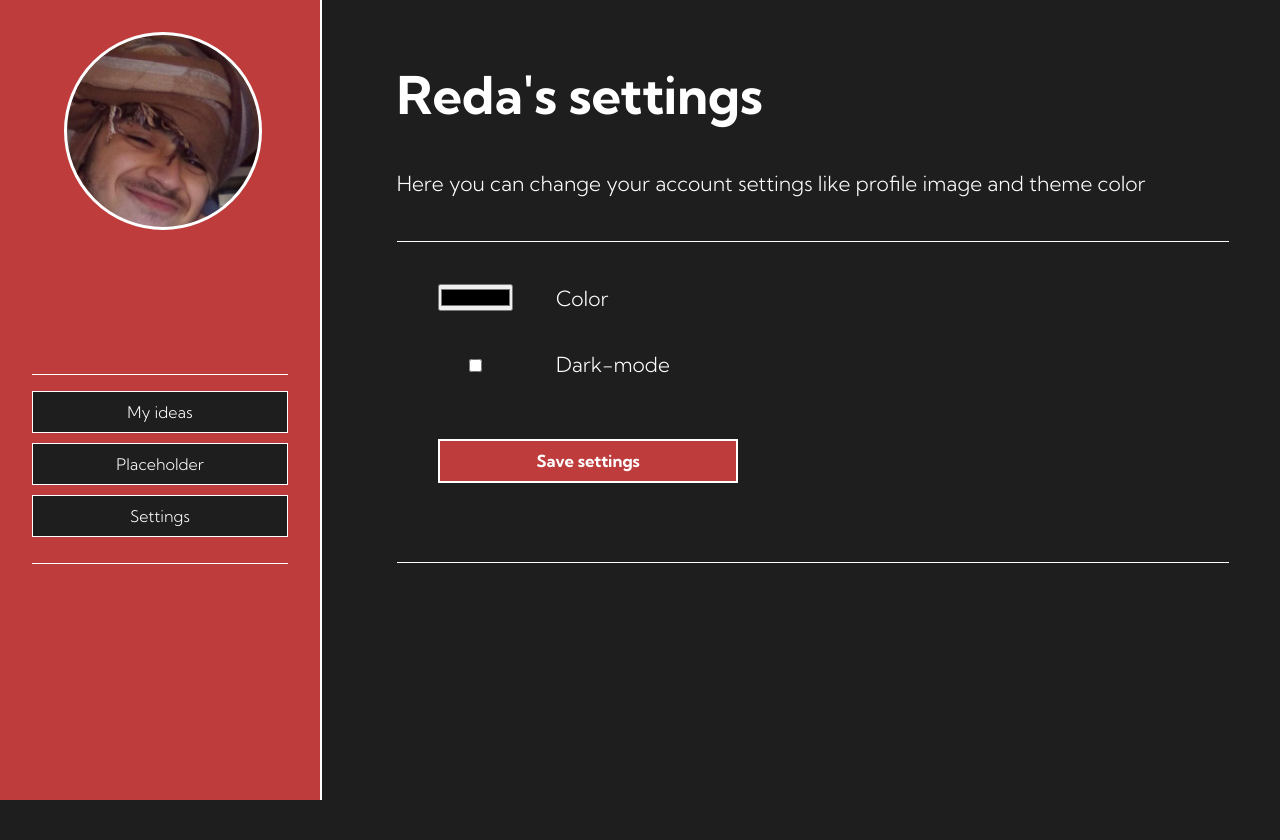
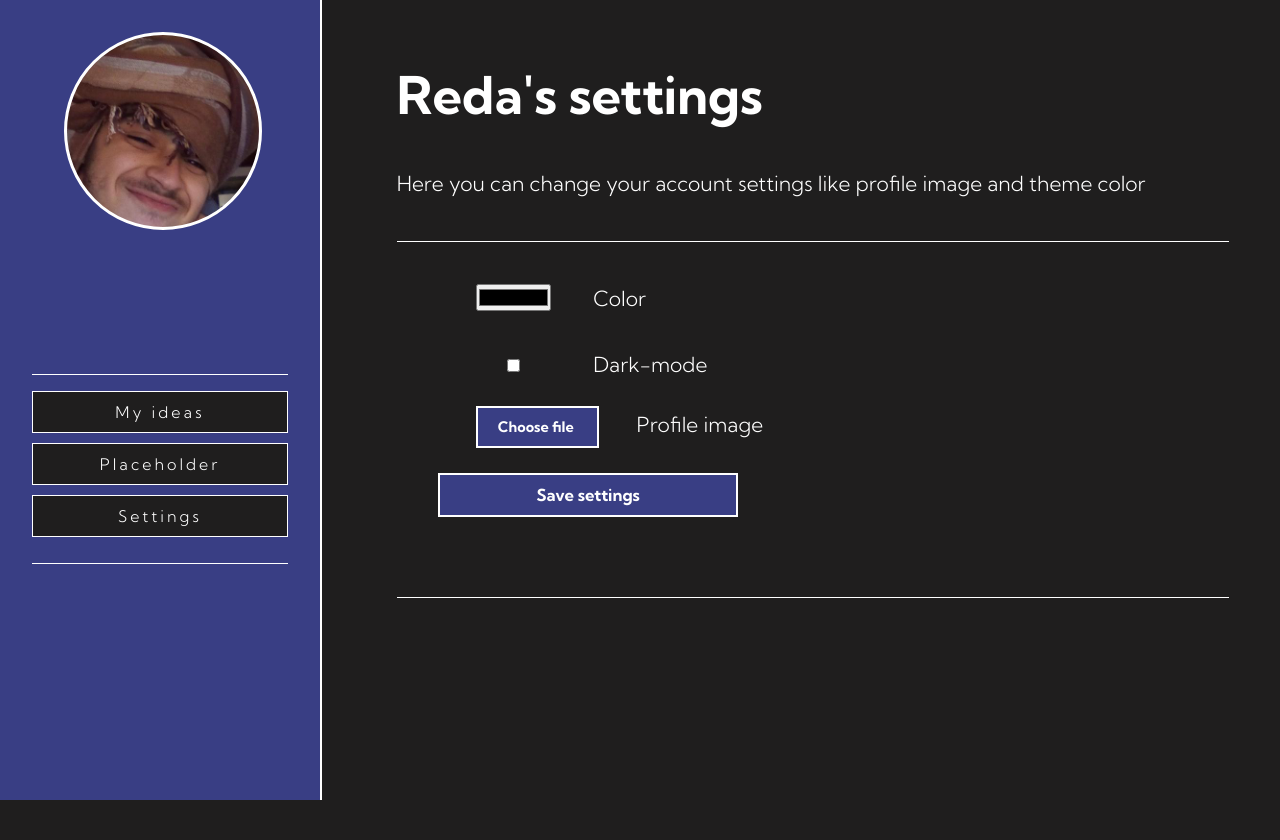
Before and after one commit to AChillFeeder/ideas, a Flask app: page /settings in a window 1280 px wide. Shown: the top 840 px of the page. Run offline with Flask 2, Linux system fonts and the light colour scheme.

Commit message:
Google font and CSS links are in the bottom now, seems to improve the abysmal performance, plus some other mild styling improvement and removal of animation when page loads

```diff
--- /dev/null
+++ b/backup/Serie.txt
@@ -0,0 +1 @@
+blacklist
--- a/backup/improvements.txt
+++ b/backup/improvements.txt
@@ -5,3 +5,5 @@ Besides ideas and settings, what other sections can I add?
 The user isn't able to change settings without having to set the theme color again.
 
 Change name and upload a different picture.
+
+Smaller screens support
--- a/settings.json
+++ b/settings.json
@@ -1 +1 @@
-{"name": "Reda", "profile-image": "profile_picture.jpg", "dark-mode": true, "secondary-color": "#be3c3c"}
+{"name": "Reda", "profile-image": "profile_picture.jpg", "dark-mode": true, "secondary-color": "#393e84"}
--- a/static/settings.css
+++ b/static/settings.css
@@ -12,3 +12,24 @@
     #panel #settings #save-settings{
         width: 40%;
     }
+
+    #panel #settings #profile-image-upload{
+        display: none;
+    }
+
+    #panel #settings #color, #dark-mode{
+        margin-left: 5%;
+    }
+
+    #panel #profile-image-upload-button{
+        font-size: 0.7em;
+        font-weight: bold;
+        padding: 10px 20px;
+        width: 30%;
+        text-align: center;
+        margin-bottom: 0;
+        margin-top: 30px;
+        background-color: var(--secondary-color);
+        border: 2px solid var(--contrast-color);
+        color: var(--contrast-color);
+    }
--- a/static/style.css
+++ b/static/style.css
@@ -2,8 +2,6 @@
     padding: 0;
     margin: 0;
     font-family: 'Kumbh Sans', sans-serif;
-
-
 }
 
 :root{
@@ -25,11 +23,9 @@ a{
     color: var(--contrast-color);
 }
 
-.clickable{
+.clickable:hover{
     transition-duration: 1s;
     transition-property: background-color color border;
-}
-.clickable:hover{
     cursor: pointer;
 }
 
@@ -77,6 +73,7 @@ a{
             border: 1px solid var(--contrast-color);
             background-color: var(--primary-color);
             margin-bottom: 10px;
+            letter-spacing: 3px;
         }
         #side-bar li:hover{
             background-color: var(--secondary-color);
--- a/templates/settings.html
+++ b/templates/settings.html
@@ -3,12 +3,7 @@
 <head>
     <meta charset="UTF-8">
     <meta name="viewport" content="width=device-width, initial-scale=1.0">
-    <link rel="stylesheet" href="/static/style.css">
-    <link rel="stylesheet" href="/static/settings.css">
     <title>Dashboard</title>
-
-    <link href="https://fonts.googleapis.com/css2?family=Kumbh+Sans:wght@300;700&display=swap" rel="stylesheet">
-	<link href="https://fonts.googleapis.com/css2?family=Sen:wght@700&display=swap" rel="stylesheet">
 </head>
 <body style="
         --primary-color: {{ 'rgb(31, 30, 30)' if settings['dark-mode'] else 'white' }};
@@ -38,11 +33,18 @@
                 <input type="checkbox" name="dark-mode" id="dark-mode">
                 <label for="dark-mode">Dark-mode </label>
                 <br>
+                <input type="file" name="profile-image-upload" id="profile-image-upload">
+                <label for="profile-image-upload" id='profile-image-upload-button' class="clickable">Choose file </label>
+                <label for="profile-image-upload">Profile image </label>
+                <br>
                 <input type="submit" id='save-settings' class="clickable" value="Save settings">
             </form>
         </div>
     </div>
 
-
 </body>
+    <link rel="stylesheet" href="/static/style.css">
+    <link rel="stylesheet" href="/static/settings.css">
+    <link href="https://fonts.googleapis.com/css2?family=Kumbh+Sans:wght@300;700&display=swap" rel="stylesheet">
+    <link href="https://fonts.googleapis.com/css2?family=Sen:wght@700&display=swap" rel="stylesheet">
 </html>
```
Also changed, not shown: templates/index.html (+4 -3 lines), 1 other file. Lines whose indentation alone changed are shown as unchanged.
